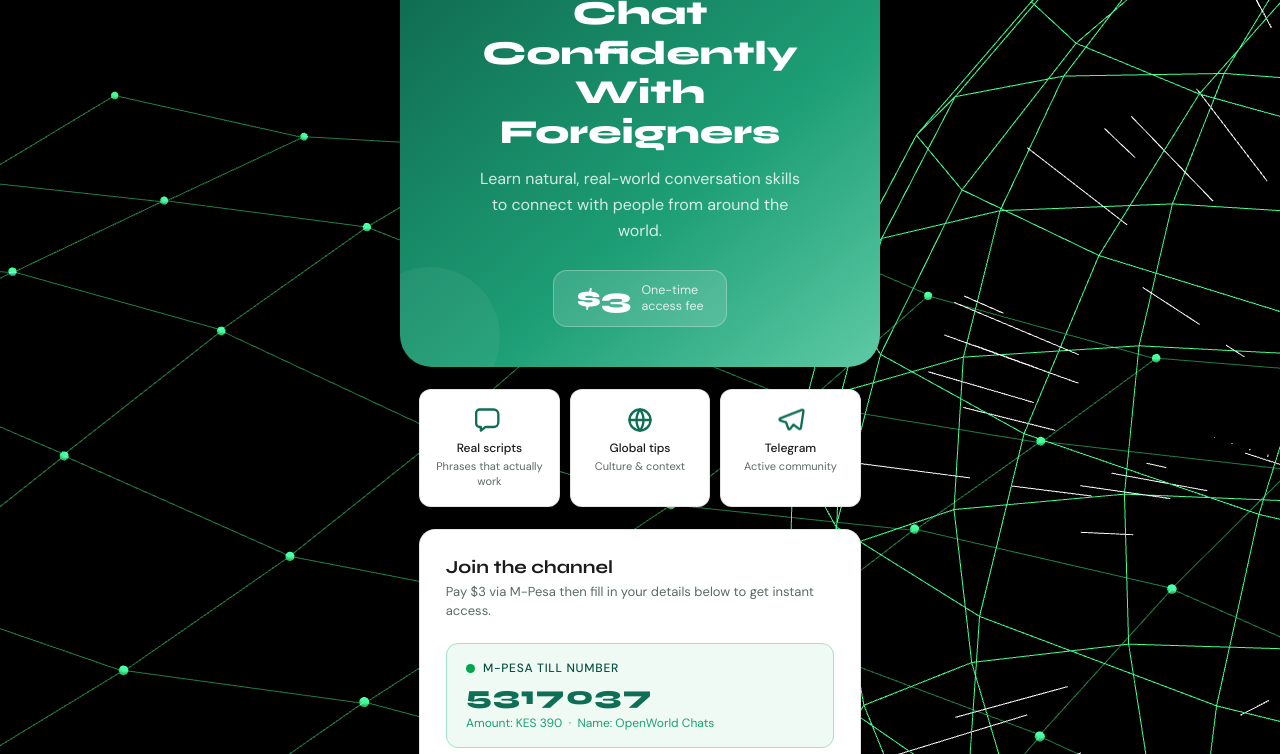
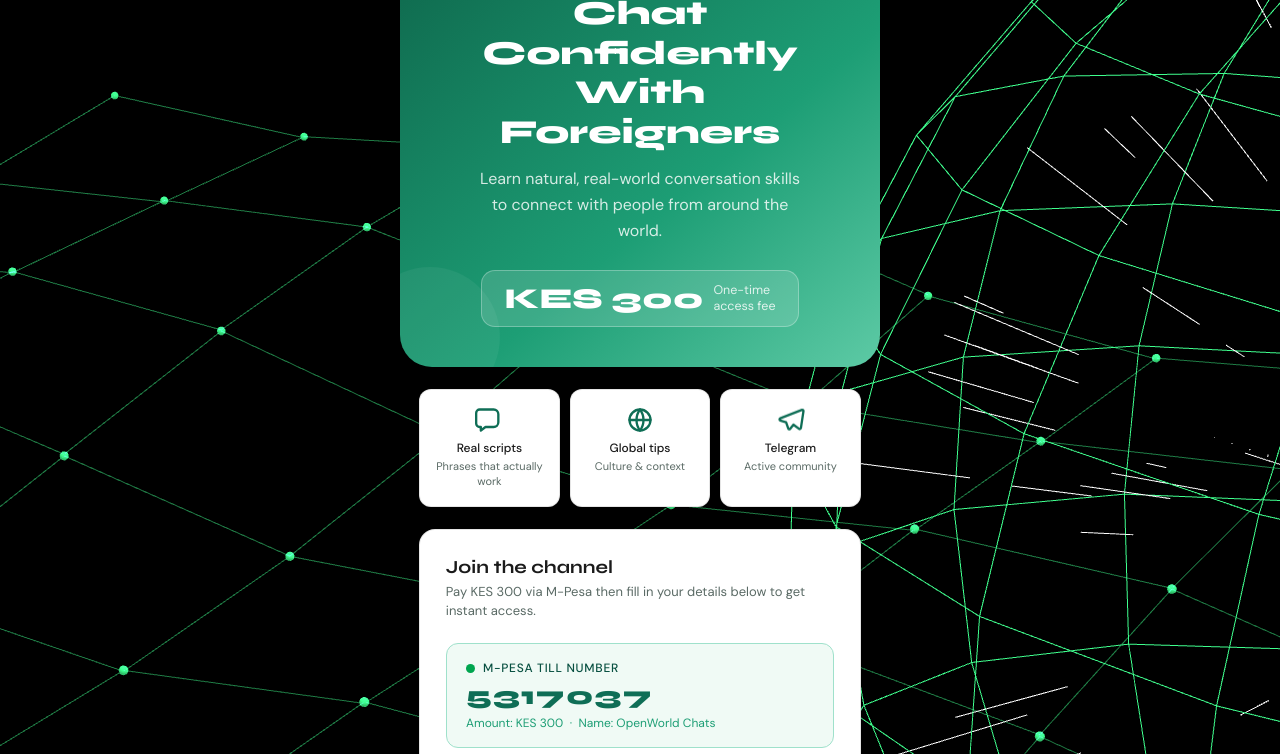
Before and after one commit to dfirekenyamasai-ops/openworldchats, a website built with Vite: page signup.html in a window 1280 px wide. Shown: the part 198-952 px from the top of the page. Built offline with nearby package versions, Linux system fonts and the light colour scheme; animation ran at ten frames a second.

Commit message:
Update checkout pricing from USD to KES 300.
Align hero amount, payment instructions, and M-Pesa hint text to show a consistent KES 300 access fee.

```diff
--- a/signup.html
+++ b/signup.html
@@ -578,7 +578,7 @@
       <h1>Chat Confidently<br>With Foreigners</h1>
       <p>Learn natural, real-world conversation skills to connect with people from around the world.</p>
       <div class="hero-price">
-        <div class="amount">$3</div>
+        <div class="amount">KES 300</div>
         <div class="label">One-time<br>access fee</div>
       </div>
     </div>
@@ -619,7 +619,7 @@
     <div class="form-section">
       <div class="form-card" id="signup-form">
         <div class="form-title">Join the channel</div>
-        <div class="form-sub">Pay $3 via M-Pesa then fill in your details below to get instant access.</div>
+        <div class="form-sub">Pay KES 300 via M-Pesa then fill in your details below to get instant access.</div>
 
         <!-- M-PESA PAYMENT BOX -->
         <div class="mpesa-box">
@@ -640,11 +640,11 @@
           <div class="mpesa-number">5317037</div>
           <!--
             =============================================
-            REPLACE: Set the correct KES amount (approx $3 equivalent)
+            REPLACE: Set the correct KES amount
             and your brand/business name
             =============================================
           -->
-          <div class="mpesa-hint">Amount: KES 390 &nbsp;·&nbsp; Name: OpenWorld Chats</div>
+          <div class="mpesa-hint">Amount: KES 300 &nbsp;·&nbsp; Name: OpenWorld Chats</div>
         </div>
 
         <!-- STEPS -->
```
